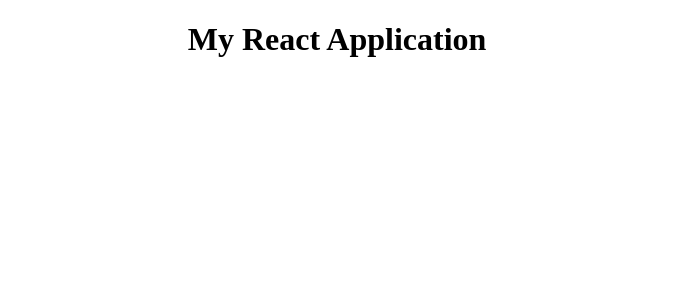
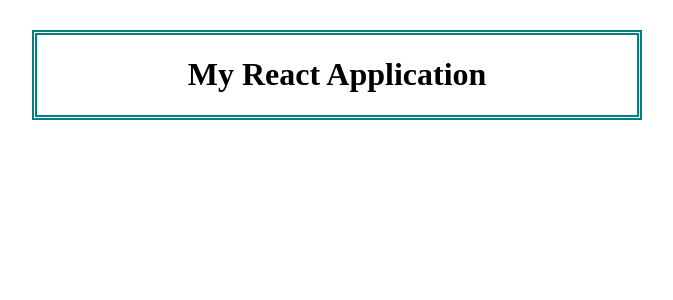
Before and after one commit to Ivan583/Shaitan-arba, a React (Create React App) app: page / in a window 1280 px wide. Shown: the top 300 px of the page, without its empty margins (303-976 px from the left). Built offline with nearby package versions, Linux system fonts and the light colour scheme.

Commit message:
Стили приложения

```diff
--- a/src/App.css
+++ b/src/App.css
@@ -1,3 +1,6 @@
 .App {
+  width: 600px;
+  margin: 30px auto;
+  border: 5px double teal;
   text-align: center;
 }
```
